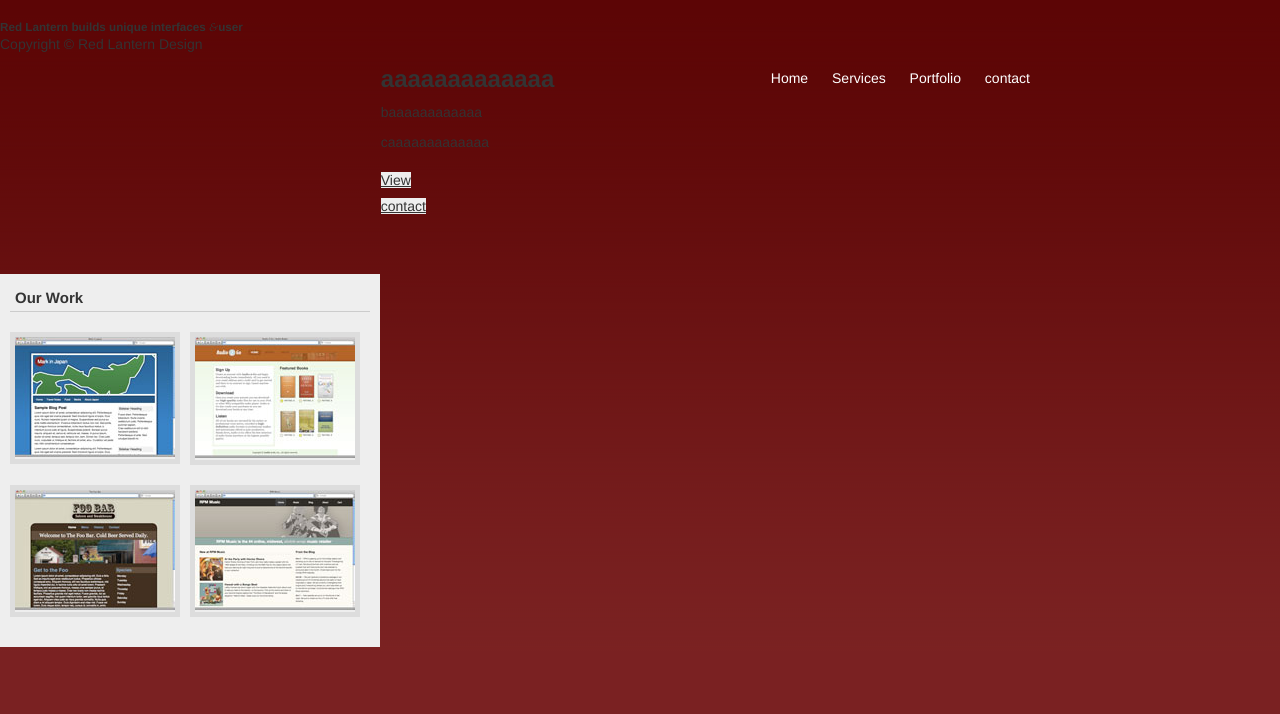
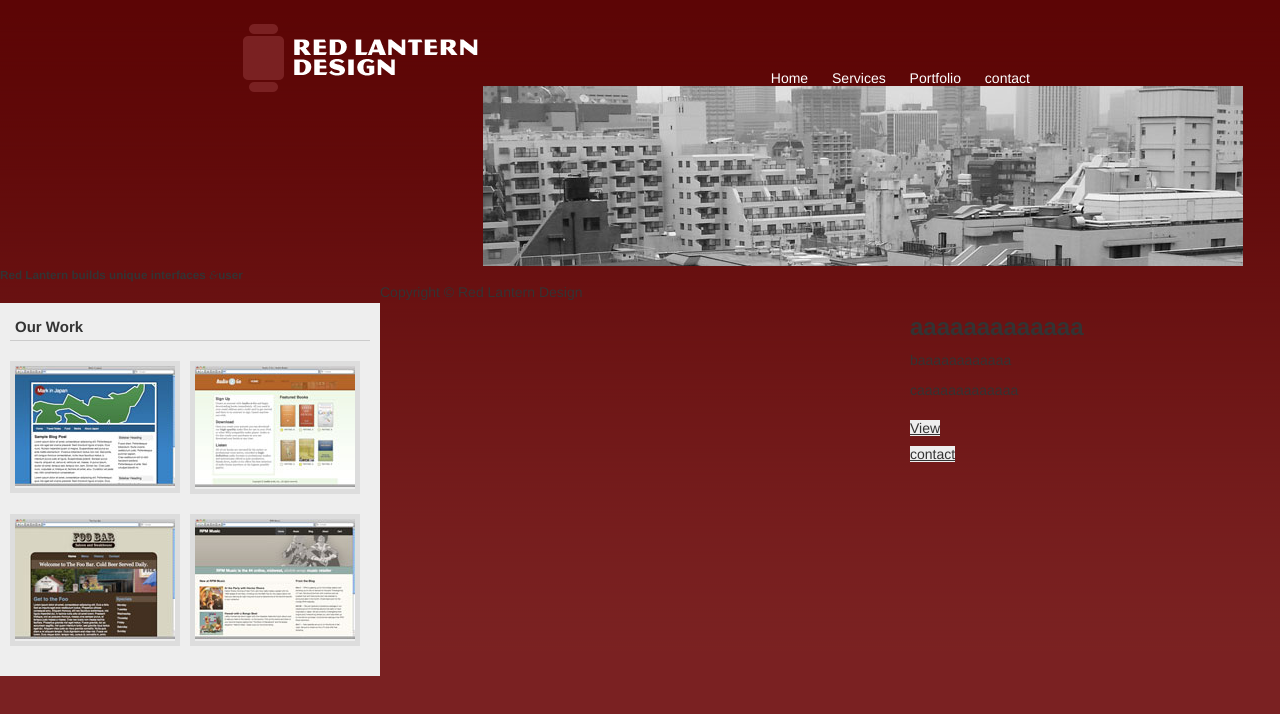
Before and after one commit to Meteor6414/test, a plain HTML site: page index.html in a window 1280 px wide. Drawn offline with Linux system fonts and the light colour scheme.

Commit message:
20240920

```diff
--- a/index.html
+++ b/index.html
@@ -10,7 +10,7 @@
 
 <body>
     <header id="masthead">
-            <h1><ima alt="Red Lantern logo" src="images/rl_logo.png" /></h1>
+            <h1><img alt="Red Lantern logo" src="images/rl_logo.png" /></h1>
             <ul id="nav">
                 <li><a class="active" title="Red Lantern home" href="index.html">Home</a></li>
                 <li><a title="Design services" href="services.html">Services</a></li>
@@ -20,7 +20,7 @@
     </header>
     <article id="mainContent">
         <section id="titleBar">
-            <ima alt="tokyo buildings" src="images/tokyo.jpg" />
+            <img alt="tokyo buildings" src="images/tokyo.jpg" />
             <h1>Red Lantern builds unique interfaces <span class="amp">&amp;</span>user</h1>
         </section>
         <section id="content">
```
